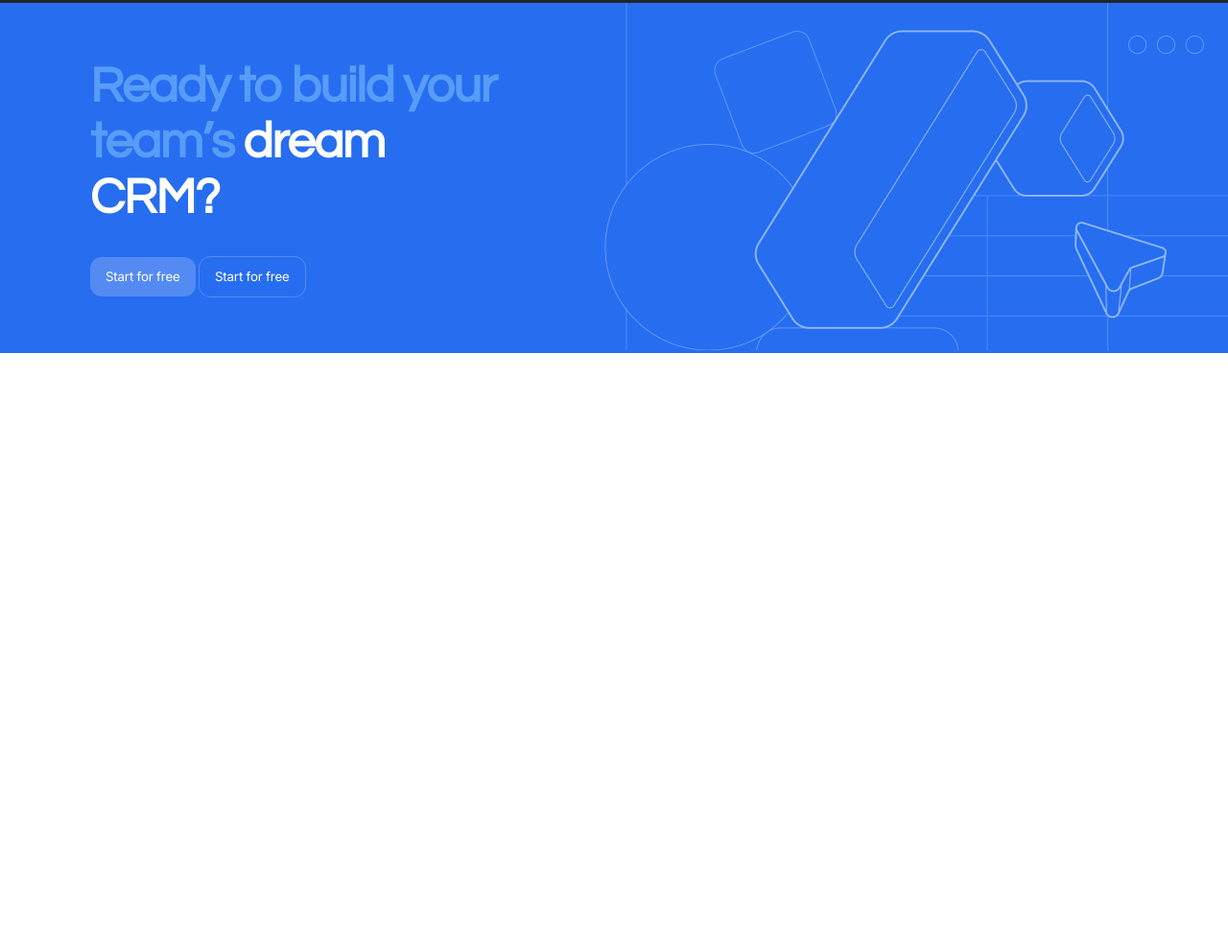
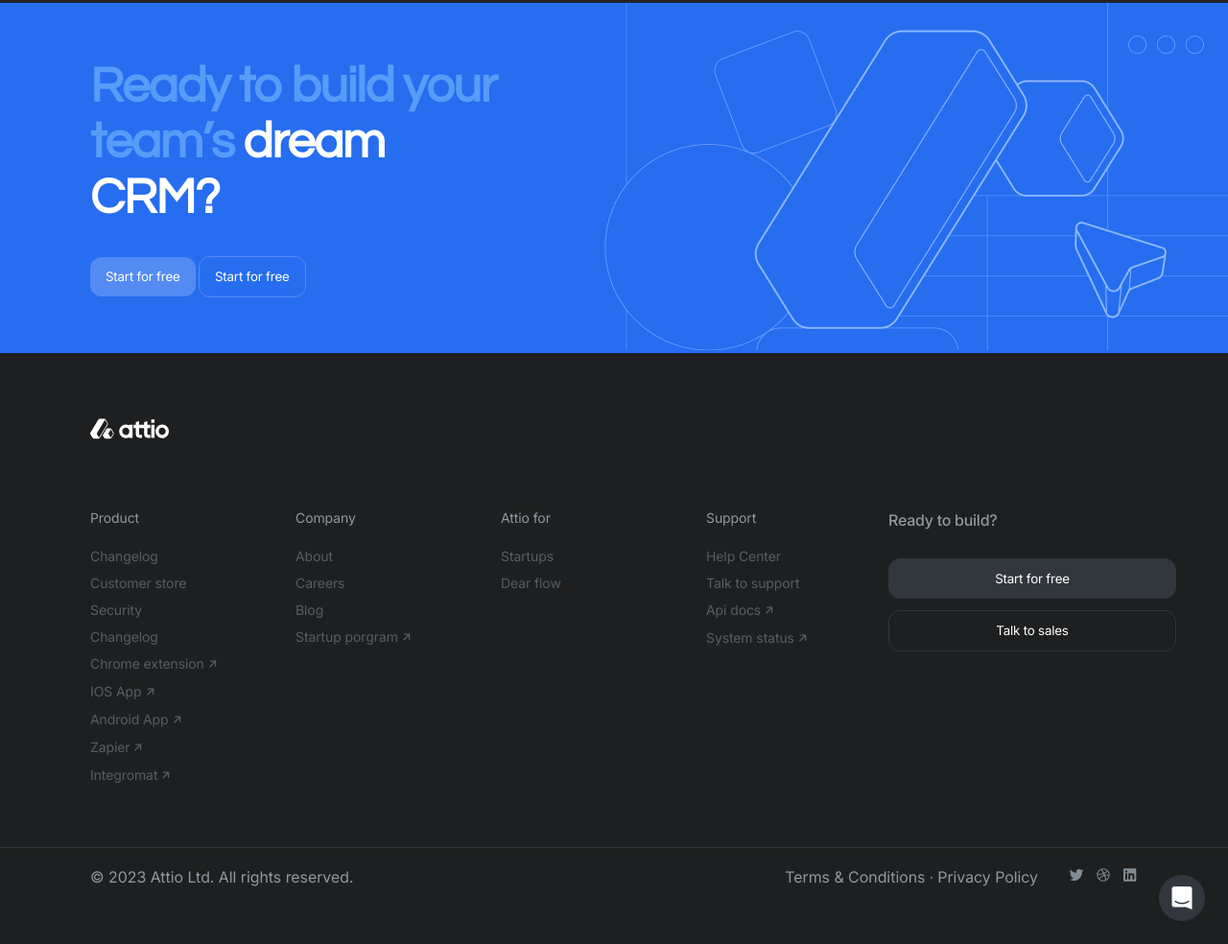
Before and after one commit to Mb-03/attio, a plain HTML site: page index.html in a window 1280 px wide. Shown: the part 8672-9656 px from the top of the page at 96% size. Before the commit the page ends 9040 px from the top, so only its background shows below. Drawn offline with Linux system fonts and the light colour scheme.

Commit message:
feature/footer
adding footer

```diff
--- a/index.html
+++ b/index.html
@@ -206,11 +206,102 @@
             </div>
           </div>
           <div class="crm-right">
-            <img src="assets/images/dream-crm.png" alt="figures">
+            <img src="assets/images/dream-crm.png" alt="figures" />
           </div>
         </div>
       </section>
     </main>
+    <footer>
+      <div class="footer-wrapper">
+        <img
+          src="assets/vectors/logo-white.svg"
+          alt="logo"
+          class="footer-logo"
+        />
+
+        <div class="footer-ul-wrapper">
+          <ul>
+            <span>Product</span>
+            <li><a href="#">Changelog</a></li>
+            <li><a href="#">Customer store</a></li>
+            <li><a href="#">Security</a></li>
+            <li><a href="#">Changelog</a></li>
+            <li>
+              <a href="#">Chrome extension</a>
+              <img src="assets/vectors/footer-arrow.svg" alt="arrow-right" />
+            </li>
+            <li>
+              <a href="#">IOS App</a>
+              <img src="assets/vectors/footer-arrow.svg" alt="arrow-right" />
+            </li>
+            <li>
+              <a href="#">Android App</a>
+              <img src="assets/vectors/footer-arrow.svg" alt="arrow-right" />
+            </li>
+            <li>
+              <a href="#">Zapier</a>
+              <img src="assets/vectors/footer-arrow.svg" alt="arrow-right" />
+            </li>
+            <li>
+              <a href="#">Integromat</a>
+              <img src="assets/vectors/footer-arrow.svg" alt="arrow-right" />
+            </li>
+          </ul>
+
+          <ul>
+            <span>Company</span>
+            <li><a href="#">About</a></li>
+            <li><a href="#">Careers</a></li>
+            <li><a href="#">Blog</a></li>
+            <li>
+              <a href="#">Startup porgram</a>
+              <img src="assets/vectors/footer-arrow.svg" alt="arrow-right" />
+            </li>
+          </ul>
+
+          <ul>
+            <span>Attio for</span>
+            <li><a href="#">Startups</a></li>
+            <li><a href="#">Dear flow</a></li>
+          </ul>
+
+          <ul>
+            <span>Support</span>
+            <li><a href="#">Help Center</a></li>
+            <li><a href="#">Talk to support</a></li>
+            <li>
+              <a href="#">Api docs</a>
+              <img src="assets/vectors/footer-arrow.svg" alt="arrow-right" />
+            </li>
+            <li>
+              <a href="#">System status</a>
+              <img src="assets/vectors/footer-arrow.svg" alt="arrow-right" />
+            </li>
+          </ul>
+        </div>
+        <div class="footer-buttons">
+          <span>Ready to build?</span>
+          <button class="footer-free">Start for free</button>
+          <button>Talk to sales</button>
+        </div>
+      </div>
+      <div class="copyright">
+        <p>© 2023 Attio Ltd. All rights reserved.</p>
+        <div class="copyright-logos">
+          <p>Terms & Conditions ∙ Privacy Policy</p>
+          <ul>
+            <li><img src="assets/vectors/twitter.svg" alt="twitter" /></li>
+            <li><img src="assets/vectors/dribbble.svg" alt="ball" /></li>
+            <li><img src="assets/vectors/linkedin.svg" alt="linkedin" /></li>
+          </ul>
+        </div>
+        <img
+          src="assets/images/footer-chat.png"
+          alt="chat"
+          class="footer-chat"
+        />
+      </div>
+    </footer>
 
     <script src="script.js"></script>
   </body>
--- a/styles/style.css
+++ b/styles/style.css
@@ -492,9 +492,8 @@
   max-width: 1252px;
 }
 
-
 .dream-crm {
-  background-color: #266DF0;
+  background-color: #266df0;
   width: 100%;
   font-family: "questrial";
   display: flex;
@@ -519,7 +518,7 @@
 }
 
 .crm-left h2 {
-  color: #579CF7;
+  color: #579cf7;
   font-size: 52px;
   line-height: 58px;
   letter-spacing: -1.2px;
@@ -531,13 +530,128 @@
 }
 
 .crm-left button {
-  background-color: #538BF3;
+  background-color: #538bf3;
   padding: 12px 16px;
   color: white;
   border: none;
 }
 
 .crm-left .crm-dream-special {
-  background-color: #266DF0;
-  border: 1px solid #538BF3;
+  background-color: #266df0;
+  border: 1px solid #538bf3;
 }
+
+footer {
+  background-color: #1d1f20;
+  font-family: "inter";
+}
+
+.footer-wrapper {
+  max-width: 1440px;
+  padding: 64px 94px;
+  color: #555e67;
+  display: flex;
+  justify-content: space-between;
+  margin: 0 auto;
+  position: relative;
+  border-bottom: 1px solid #31373d;
+}
+
+.footer-logo {
+  position: absolute;
+  top: 64px;
+  left: 94px;
+}
+
+.footer-wrapper a {
+  color: #555e67;
+  text-decoration: none;
+}
+
+.footer-ul-wrapper {
+  display: flex;
+  gap: 24px;
+  margin-top: 98px;
+}
+
+.footer-ul-wrapper ul {
+  display: flex;
+  flex-direction: column;
+  list-style-type: none;
+  gap: 8px;
+  min-width: 190px;
+}
+
+.footer-ul-wrapper ul li {
+  display: flex;
+  align-items: center;
+  gap: 2px;
+  line-height: 20px;
+  letter-spacing: -0.1px;
+  font-size: 14px;
+}
+
+.footer-ul-wrapper span {
+  margin-bottom: 12px;
+  color: #9098a0;
+  line-height: 20px;
+  letter-spacing: -0.1px;
+  font-size: 14px;
+}
+
+.footer-buttons {
+  display: flex;
+  flex-direction: column;
+  margin-top: 98px;
+  gap: 12px;
+}
+
+.footer-buttons span {
+  color: #9098a0;
+  line-height: 24px;
+  font-size: 16px;
+  letter-spacing: -0.2px;
+  font-weight: 500;
+  margin-bottom: 16px;
+}
+
+.footer-buttons button {
+  font-family: "inter";
+  padding: 12px 16px;
+  width: 300px;
+  background-color: #1d1f20;
+  border: 1px solid #31373d;
+  color: #ffffff;
+}
+
+.footer-buttons .footer-free {
+  background-color: #31373d;
+}
+
+.copyright {
+  margin: 0 auto;
+  display: flex;
+  justify-content: space-between;
+  max-width: 1440px;
+  padding: 20px 94px 60px;
+  color: #9098a0;
+  position: relative;
+}
+
+.copyright-logos {
+  display: flex;
+  gap: 32px;
+}
+
+.copyright-logos ul {
+  display: flex;
+  list-style: none;
+  gap: 12px;
+}
+
+.footer-chat {
+  position: absolute;
+  right: 24px;
+  bottom: 24px;
+  cursor: pointer;
+}
```
Also changed, not shown: assets/images/footer-chat.png (added), assets/vectors/dribbble.svg (added), assets/vectors/footer-arrow.svg (added), assets/vectors/linkedin.svg (added), assets/vectors/logo-white.svg (added), assets/vectors/twitter.svg (added).
